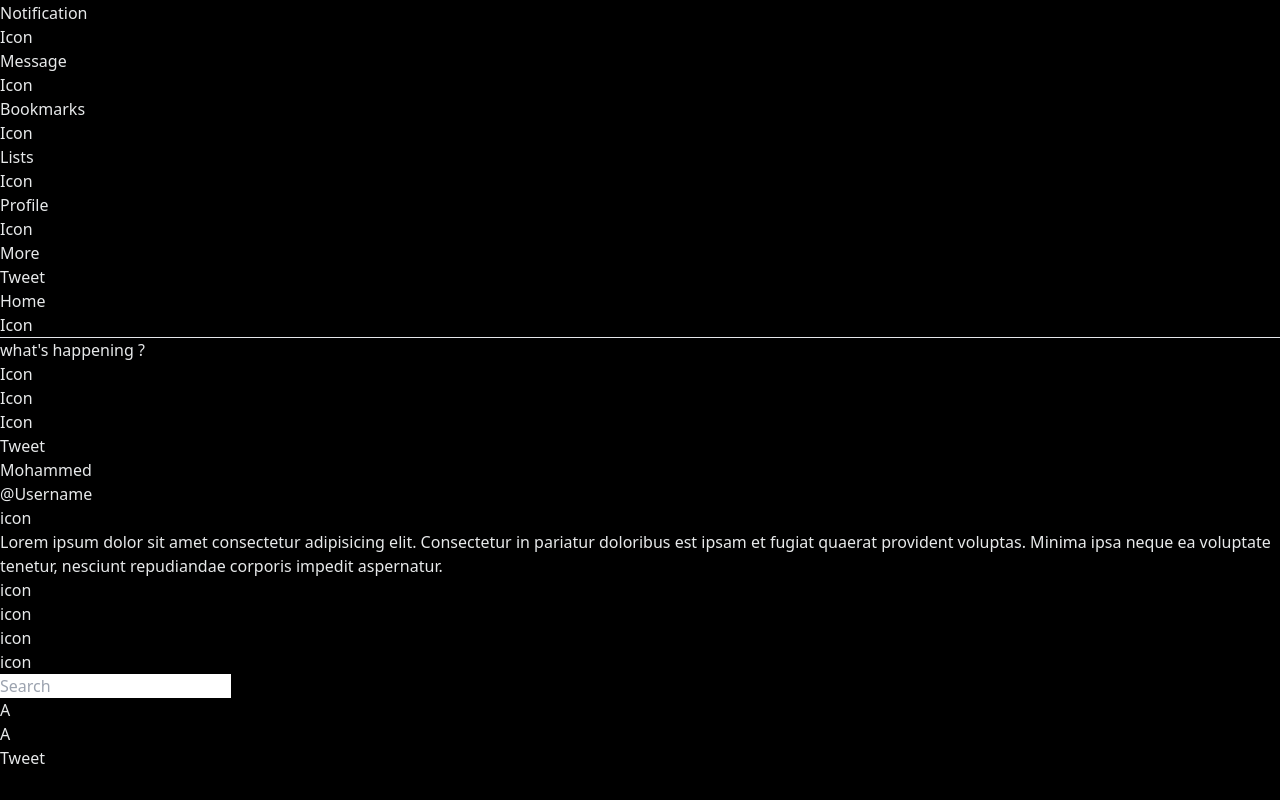
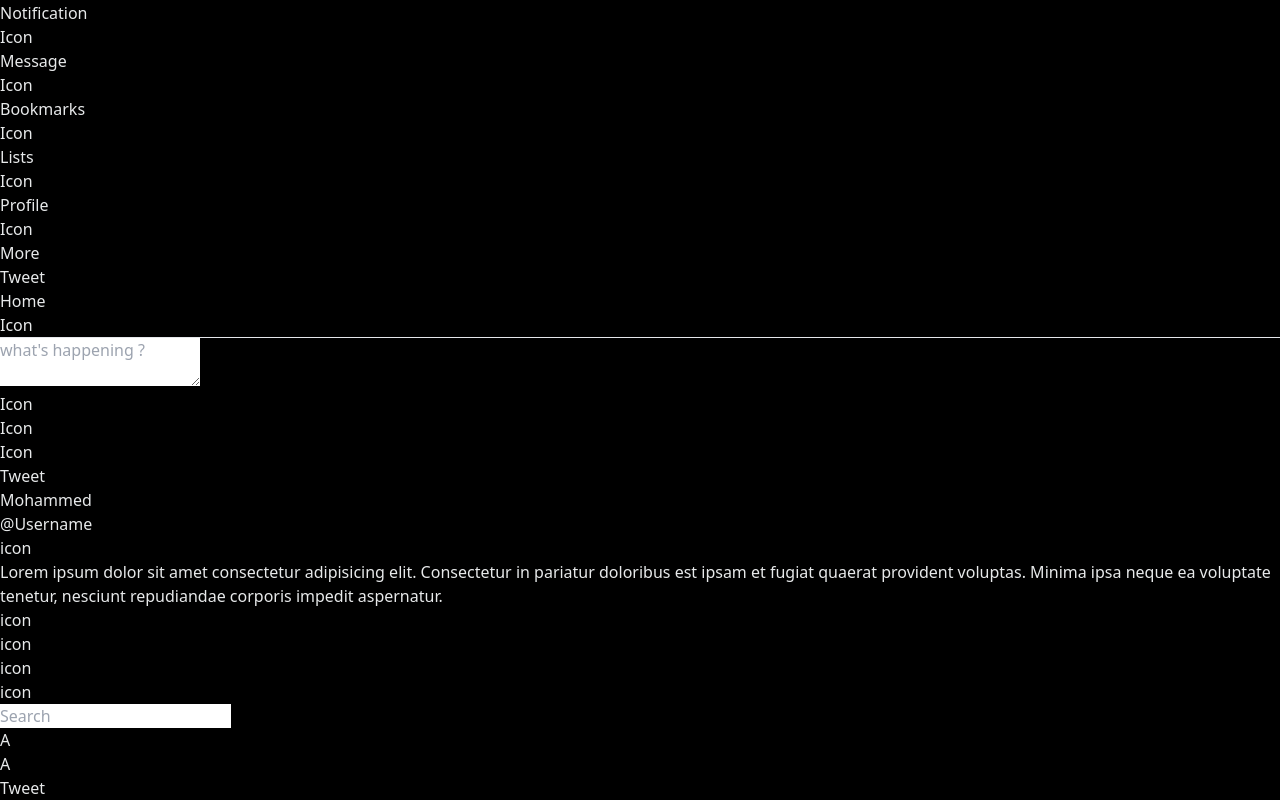
Before and after one commit to MayadahAA/X-clone-project, a React (Vite) app in the folder react-app/: page / in a window 1280 px wide. Shown: the part 1427-2227 px from the top of the page. Before the commit the page ends 2197 px from the top, so only its background shows below. Built offline with nearby package versions, Linux system fonts and the light colour scheme.

Commit message:
add input in HeaderCard //Tweet

```diff
--- a/react-app/src/components/HeaderCard.tsx
+++ b/react-app/src/components/HeaderCard.tsx
@@ -3,7 +3,7 @@ export default function HeaderCard() {
   return (
     <>
       {/* first Header body */}
-      <div className="flex flex-col ml-1 mr-1 bg-indigo-700 text-white h-36">
+      <div className="flex flex-col ml-1 mr-1 bg-indigo-700 text-white h-auto">
         <div className="flex justify-between h-10 p-2">
           <p>Home</p>
           <p>Icon</p>
@@ -12,10 +12,10 @@ export default function HeaderCard() {
         <hr />
 
         {/* img & hent */}
-        <div className="flex flex-col p-2">
+        <div className="flex flex-col p-2 flex-wrap">
           <div className="flex items-center">
             <p className="border rounded-3xl  w-12 h-12 "></p>
-            <p className=" m-2">what's happening ?</p>
+            <textarea className=" m-2 rounded-2xl w-80 h-10 p-2" placeholder="what's happening ?"/>
           </div>
 
           {/* icons for => "upload , ...." */}
--- a/react-app/src/pages/Home.tsx
+++ b/react-app/src/pages/Home.tsx
@@ -10,10 +10,10 @@ function Home() {
       <div className="flex w-full m-1">
         <div className="w-1/4 h-screen bg-pink-600"> <Navbar /></div>
 
-        <div className="flex flex-col w-1/2 ">
-          <div className=" h-32  mb-2 "><HeaderCard /></div>
-          <div className="m-3"></div>
-          <div className=" h-32  mb-2 mt-1"><TweetCard /></div>
+        <div className="flex flex-col w-1/2 h-auto">
+          <div className=" h-auto  mb-2 "><HeaderCard /></div>
+          <div className="m-1"></div>
+          <div className=" h-auto  mb-2 mt-1 "><TweetCard /></div>
         </div>
 
         <div className="w-1/3 bg-blue-700"> <Sidebar /></div>
--- a/react-app/src/pages/Users/Signup.tsx
+++ b/react-app/src/pages/Users/Signup.tsx
@@ -1,4 +1,3 @@
-import React from 'react'
 
 export default function Signup() {
   return (
```
